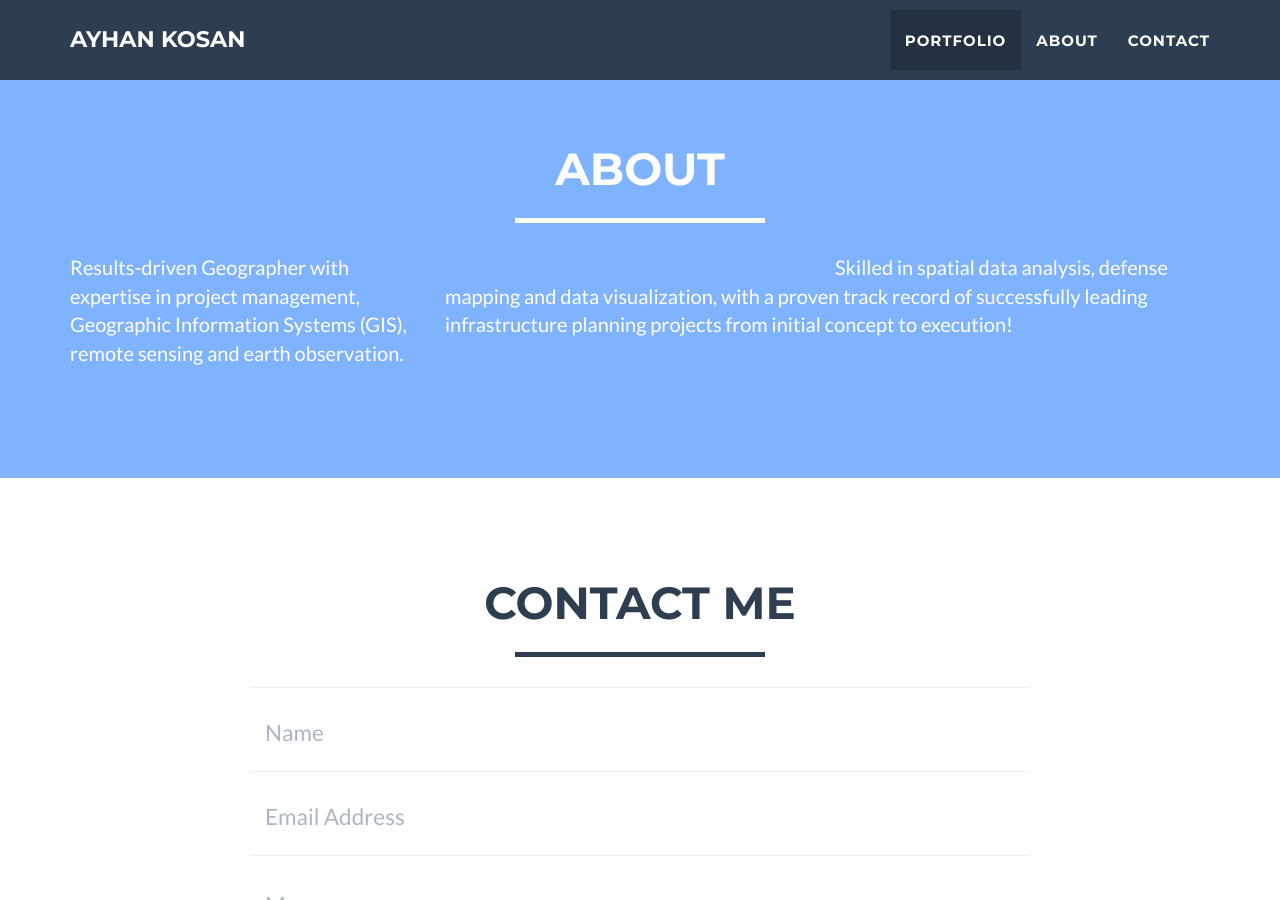
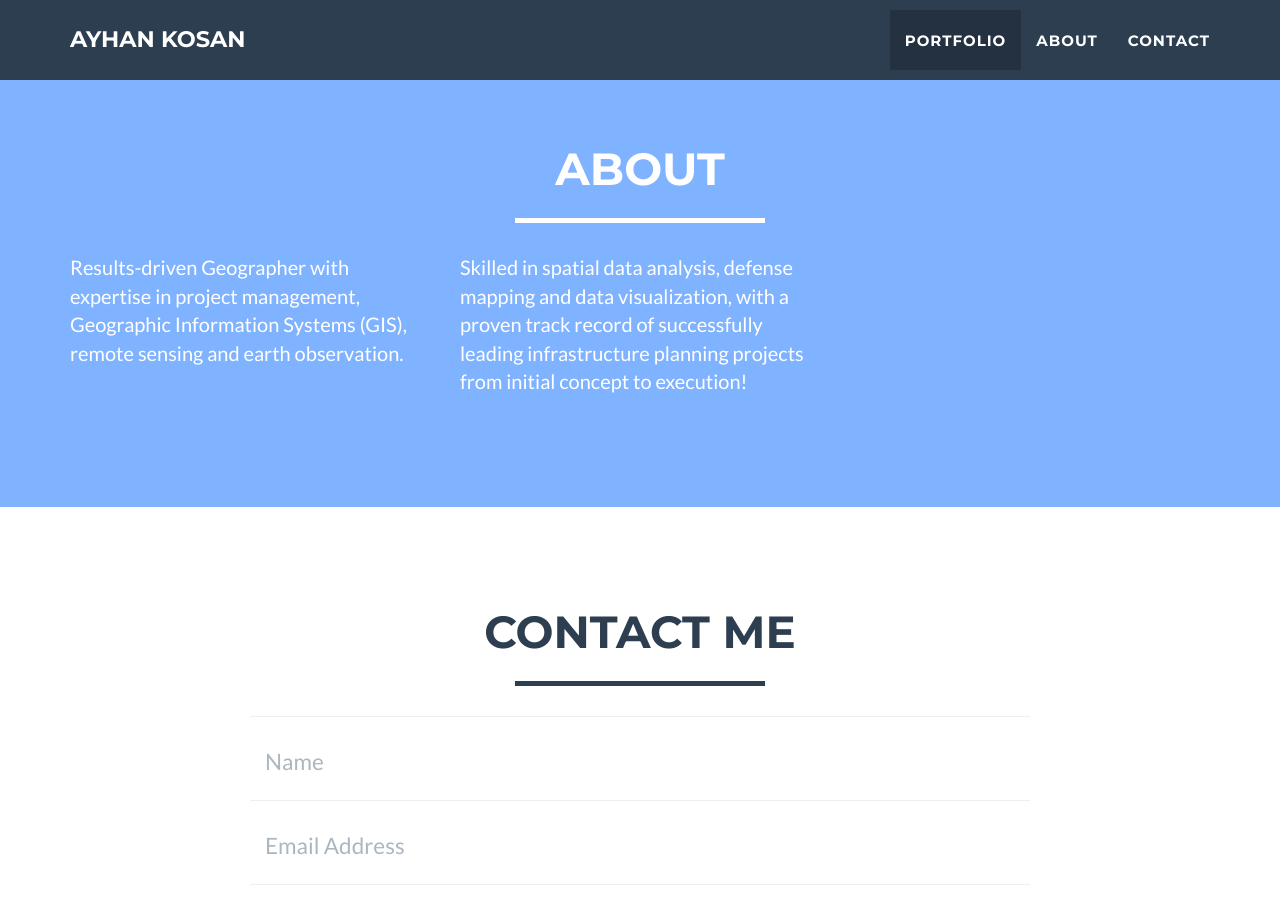
Before and after one commit to ayhankosan/portfolio, a Jekyll site: the page built from index.html, in a window 1280 px wide and 900 px high, scrolled down 1352 px. Built offline with Jekyll 4.4.1, drawn with Linux system fonts in a browser that asks for light colours.

Commit message:
fix allignment

```diff
--- a/_includes/about.html
+++ b/_includes/about.html
@@ -11,7 +11,7 @@
       <div class="col-lg-4 mx-auto">
         <p>Results-driven Geographer with expertise in project management, Geographic Information Systems (GIS), remote sensing and earth observation.</p>
       </div>
-      <div class="col-lg-4 mx-auto"></div>
+      <div class="col-lg-4 mx-auto">
         <p>Skilled in spatial data analysis, defense mapping and data visualization, with a proven track record of successfully
            leading infrastructure planning projects from initial concept to execution! </p>
       </div>
```
